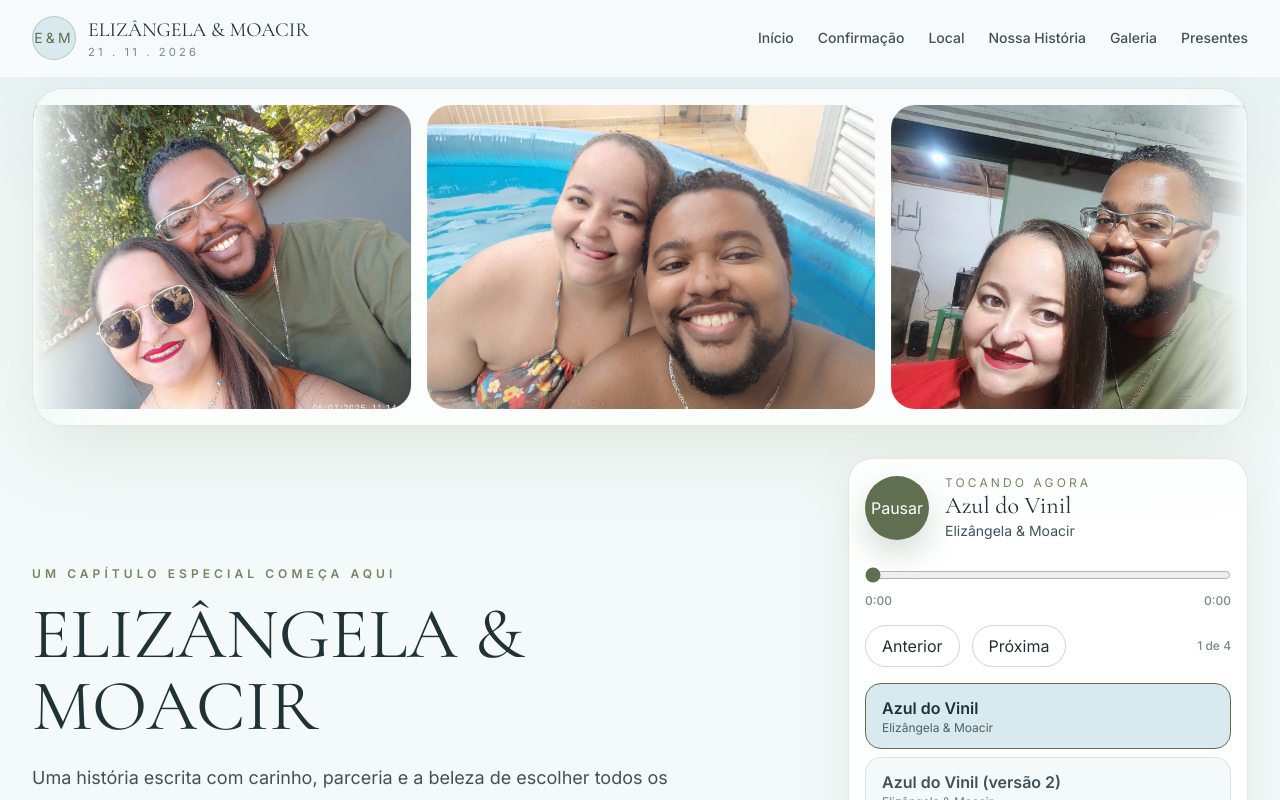
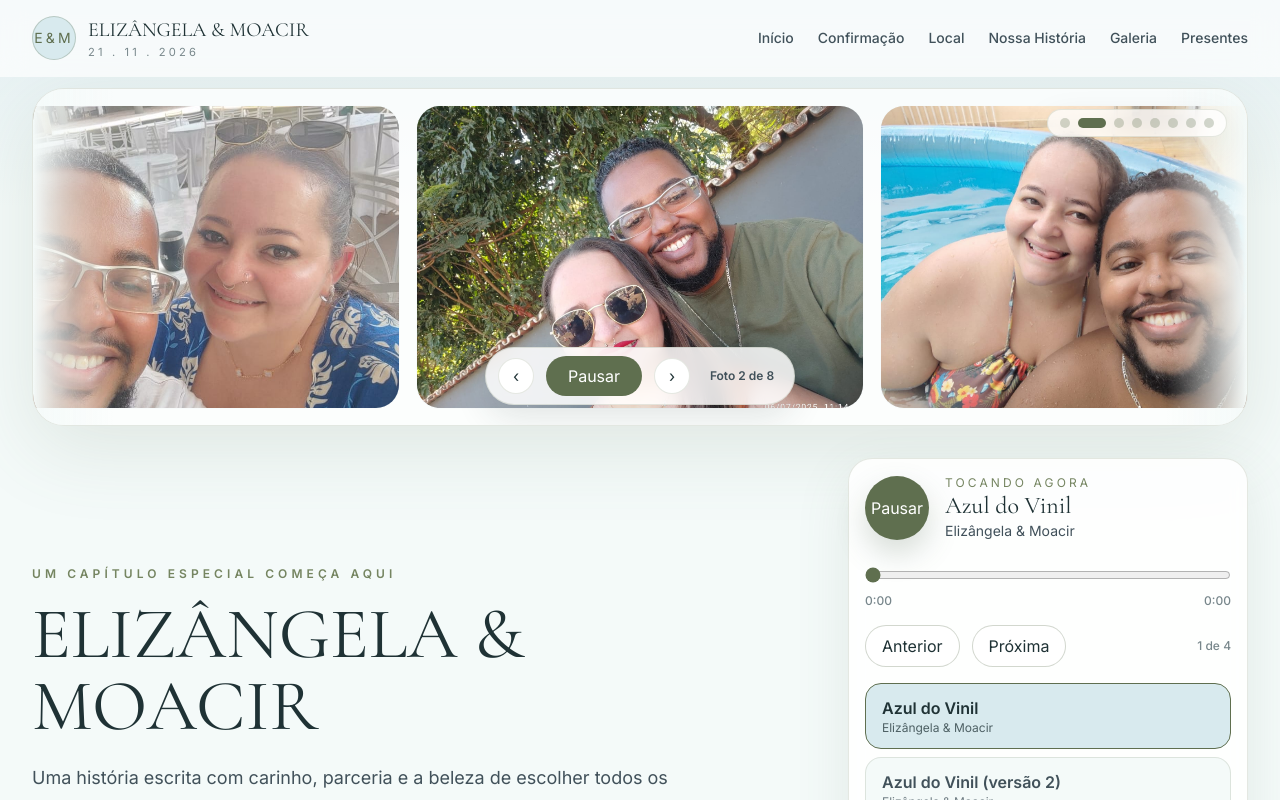
Before and after one commit to humbertoelias/casamento-elizangela-moacir, a Next.js app: page / in a window 1280 px wide. Shown: the top 800 px of the page. Built offline with nearby package versions, Linux system fonts and the light colour scheme.

Commit message:
Adiciona controles ao carrossel superior

```diff
--- a/app/globals.css
+++ b/app/globals.css
@@ -70,20 +70,6 @@ button {
   outline-offset: 3px;
 }
 
-@keyframes hero-photo-marquee {
-  from {
-    transform: translateX(0);
-  }
-
-  to {
-    transform: translateX(-50%);
-  }
-}
-
-.animate-hero-photo-marquee {
-  animation: hero-photo-marquee 48s linear infinite;
-}
-
 @media (prefers-reduced-motion: reduce) {
   *,
   *::before,
--- /dev/null
+++ b/components/HeroPhotoCarousel.tsx
@@ -0,0 +1,126 @@
+'use client'
+
+import Image from 'next/image'
+import { useEffect, useRef, useState } from 'react'
+
+import type { GalleryImage } from '@/src/data/wedding'
+
+type HeroPhotoCarouselProps = {
+  images: GalleryImage[]
+}
+
+const AUTO_ADVANCE_DELAY = 4200
+
+export function HeroPhotoCarousel({ images }: HeroPhotoCarouselProps) {
+  const [currentIndex, setCurrentIndex] = useState(0)
+  const [isPaused, setIsPaused] = useState(false)
+  const slideRefs = useRef<Array<HTMLDivElement | null>>([])
+
+  useEffect(() => {
+    const selectedSlide = slideRefs.current[currentIndex]
+    selectedSlide?.scrollIntoView({
+      behavior: 'smooth',
+      block: 'nearest',
+      inline: 'center'
+    })
+  }, [currentIndex])
+
+  useEffect(() => {
+    if (isPaused || images.length <= 1) {
+      return
+    }
+
+    const interval = window.setInterval(() => {
+      setCurrentIndex((current) => (current + 1) % images.length)
+    }, AUTO_ADVANCE_DELAY)
+
+    return () => window.clearInterval(interval)
+  }, [images.length, isPaused])
+
+  if (images.length === 0) {
+    return null
+  }
+
+  function goToPrevious() {
+    setCurrentIndex((current) => (current === 0 ? images.length - 1 : current - 1))
+  }
+
+  function goToNext() {
+    setCurrentIndex((current) => (current + 1) % images.length)
+  }
+
+  return (
+    <div className="relative -mx-6 overflow-hidden border-y border-[var(--color-border)] bg-white/70 shadow-[0_22px_80px_rgba(91,112,87,0.14)] lg:mx-0 lg:rounded-[2rem] lg:border">
+      <div
+        className="flex snap-x snap-mandatory gap-4 overflow-x-auto scroll-smooth px-6 py-4 [scrollbar-width:none] [&::-webkit-scrollbar]:hidden"
+        aria-label="Carrossel de fotos do casal"
+      >
+        {images.map((image, index) => (
+          <div
+            key={image.src}
+            ref={(element) => {
+              slideRefs.current[index] = element
+            }}
+            className="relative h-[clamp(14rem,34vh,22rem)] w-[72vw] shrink-0 snap-center overflow-hidden rounded-[1.5rem] border border-white/70 bg-[var(--color-bg-soft)] sm:w-[44vw] lg:h-[clamp(16rem,38vh,24rem)] lg:w-[28rem]"
+          >
+            <Image
+              src={image.src}
+              alt={image.alt}
+              fill
+              priority={index < 3}
+              sizes="(max-width: 768px) 72vw, (max-width: 1024px) 44vw, 28rem"
+              className="object-cover"
+            />
+          </div>
+        ))}
+      </div>
+
+      <div className="pointer-events-none absolute inset-y-0 left-0 w-20 bg-gradient-to-r from-[var(--color-bg)] to-transparent" />
+      <div className="pointer-events-none absolute inset-y-0 right-0 w-20 bg-gradient-to-l from-[var(--color-bg)] to-transparent" />
+
+      <div className="absolute bottom-5 left-1/2 flex -translate-x-1/2 items-center gap-3 rounded-full border border-[var(--color-border)] bg-white/84 px-3 py-2 shadow-[0_12px_34px_rgba(31,50,53,0.12)] backdrop-blur">
+        <button
+          type="button"
+          onClick={goToPrevious}
+          className="grid h-9 w-9 place-items-center rounded-full border border-[var(--color-border)] bg-white text-lg leading-none text-[var(--color-text-strong)] transition hover:bg-[var(--color-serenity)]"
+          aria-label="Foto anterior"
+        >
+          ‹
+        </button>
+        <button
+          type="button"
+          onClick={() => setIsPaused((current) => !current)}
+          className="min-w-24 rounded-full bg-[var(--color-olive)] px-4 py-2 text-xs font-semibold text-white transition hover:-translate-y-0.5"
+          aria-label={isPaused ? 'Continuar carrossel' : 'Pausar carrossel'}
+        >
+          {isPaused ? 'Continuar' : 'Pausar'}
+        </button>
+        <button
+          type="button"
+          onClick={goToNext}
+          className="grid h-9 w-9 place-items-center rounded-full border border-[var(--color-border)] bg-white text-lg leading-none text-[var(--color-text-strong)] transition hover:bg-[var(--color-serenity)]"
+          aria-label="Próxima foto"
+        >
+          ›
+        </button>
+        <span className="hidden min-w-20 text-center text-xs font-semibold text-[var(--color-text)] sm:inline">
+          Foto {currentIndex + 1} de {images.length}
+        </span>
+      </div>
+
+      <div className="absolute right-5 top-5 hidden max-w-[45%] flex-wrap justify-end gap-2 rounded-full border border-[var(--color-border)] bg-white/78 px-3 py-2 shadow-[0_12px_34px_rgba(31,50,53,0.1)] backdrop-blur sm:flex">
+        {images.map((image, index) => (
+          <button
+            key={image.src}
+            type="button"
+            onClick={() => setCurrentIndex(index)}
+            className={`h-2.5 rounded-full transition-all ${
+              index === currentIndex ? 'w-7 bg-[var(--color-olive)]' : 'w-2.5 bg-[var(--color-border-strong)]'
+            }`}
+            aria-label={`Ir para foto ${index + 1}`}
+          />
+        ))}
+      </div>
+    </div>
+  )
+}
--- a/components/HeroSection.tsx
+++ b/components/HeroSection.tsx
@@ -1,5 +1,4 @@
-import Image from 'next/image'
-
+import { HeroPhotoCarousel } from '@/components/HeroPhotoCarousel'
 import { MusicPlayer } from '@/components/MusicPlayer'
 import type { AudioTrack, GalleryImage } from '@/src/data/wedding'
 
@@ -20,34 +19,12 @@ export function HeroSection({
   galleryImages,
   tracks
 }: HeroSectionProps) {
-  const carouselImages = [...galleryImages, ...galleryImages]
-
   return (
     <section id="inicio" className="relative overflow-hidden bg-[var(--color-bg)] pt-[5.5rem]">
       <div className="absolute inset-x-0 top-0 h-52 bg-[linear-gradient(180deg,rgba(226,238,241,0.96),rgba(226,238,241,0))]" />
 
       <div className="relative mx-auto flex min-h-screen max-w-7xl flex-col px-6 pb-16 lg:px-8">
-        <div className="relative -mx-6 overflow-hidden border-y border-[var(--color-border)] bg-white/70 shadow-[0_22px_80px_rgba(91,112,87,0.14)] lg:mx-0 lg:rounded-[2rem] lg:border">
-          <div className="flex w-max animate-hero-photo-marquee gap-4 py-4">
-            {carouselImages.map((image, index) => (
-              <div
-                key={`${image.src}-${index}`}
-                className="relative h-[clamp(14rem,34vh,22rem)] w-[72vw] shrink-0 overflow-hidden rounded-[1.5rem] sm:w-[44vw] lg:h-[clamp(16rem,38vh,24rem)] lg:w-[28rem]"
-              >
-                <Image
-                  src={image.src}
-                  alt={image.alt}
-                  fill
-                  priority={index < 3}
-                  sizes="(max-width: 768px) 72vw, (max-width: 1024px) 44vw, 31rem"
-                  className="object-cover"
-                />
-              </div>
-            ))}
-          </div>
-          <div className="pointer-events-none absolute inset-y-0 left-0 w-24 bg-gradient-to-r from-[var(--color-bg)] to-transparent" />
-          <div className="pointer-events-none absolute inset-y-0 right-0 w-24 bg-gradient-to-l from-[var(--color-bg)] to-transparent" />
-        </div>
+        <HeroPhotoCarousel images={galleryImages} />
 
         <div className="relative z-10 grid flex-1 gap-6 py-8 lg:grid-cols-[1fr_25rem] lg:items-end">
           <div className="max-w-3xl">
```
